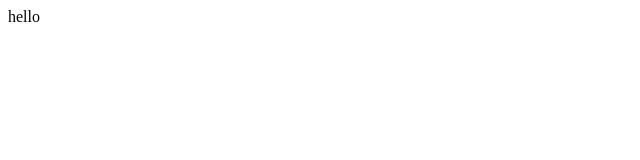
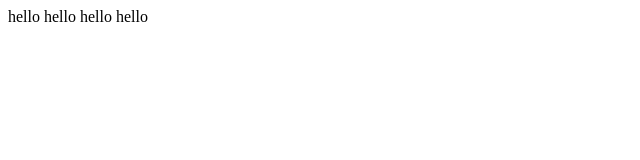
Before and after one commit to khoasting/khoasting.github.io, a plain HTML site: page index.html in a window 1280 px wide. Shown: the whole page, without its empty margins (0-640 px from the left). Drawn offline with Linux system fonts and the light colour scheme.

Commit message:
second commit

```diff
--- a/index.html
+++ b/index.html
@@ -6,5 +6,8 @@
 </head>
 <body>
 <h>hello</h>
+<h>hello</h>
+<h>hello</h>
+<h>hello</h>
 </body>
 </html>
```
